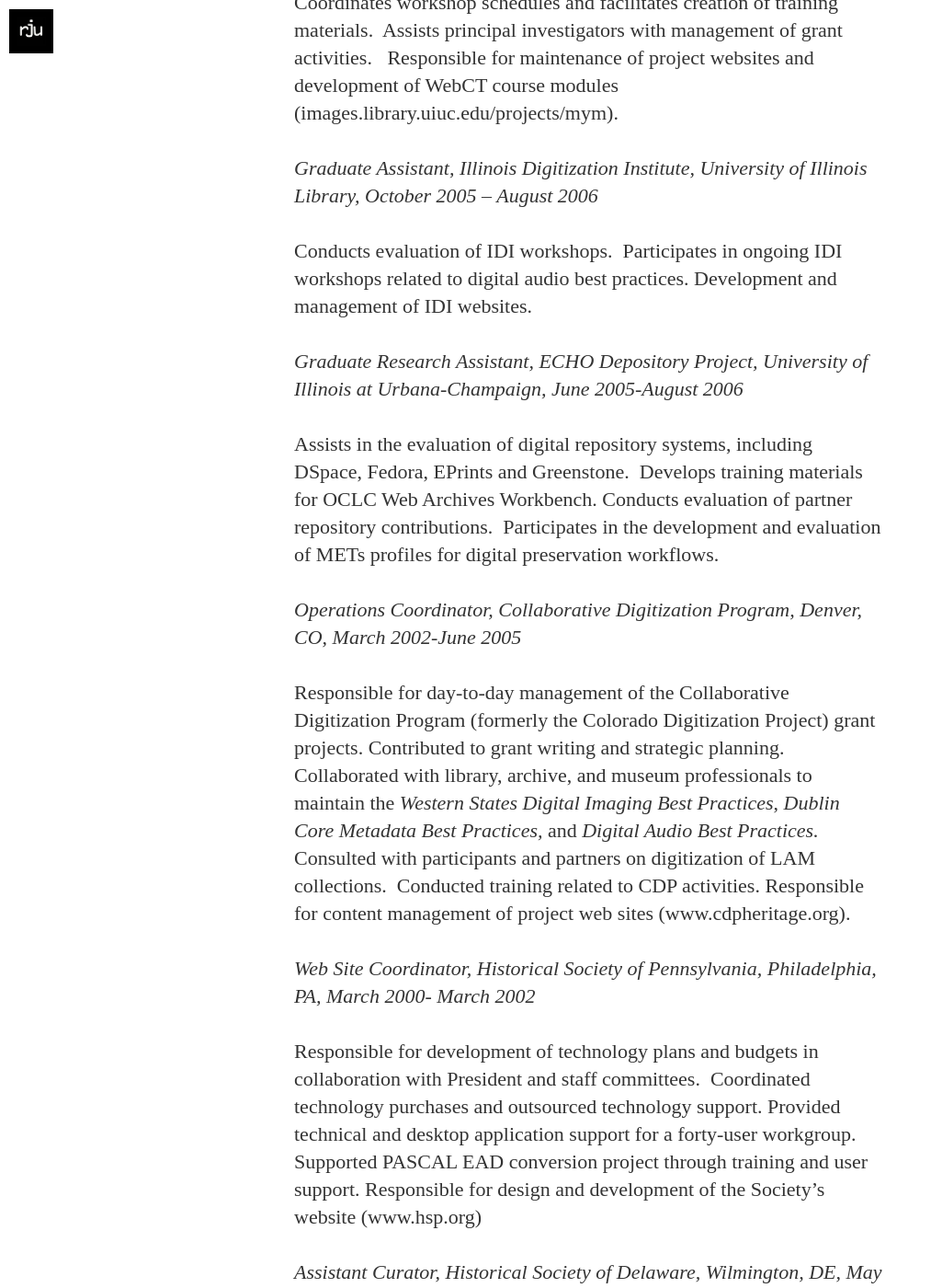
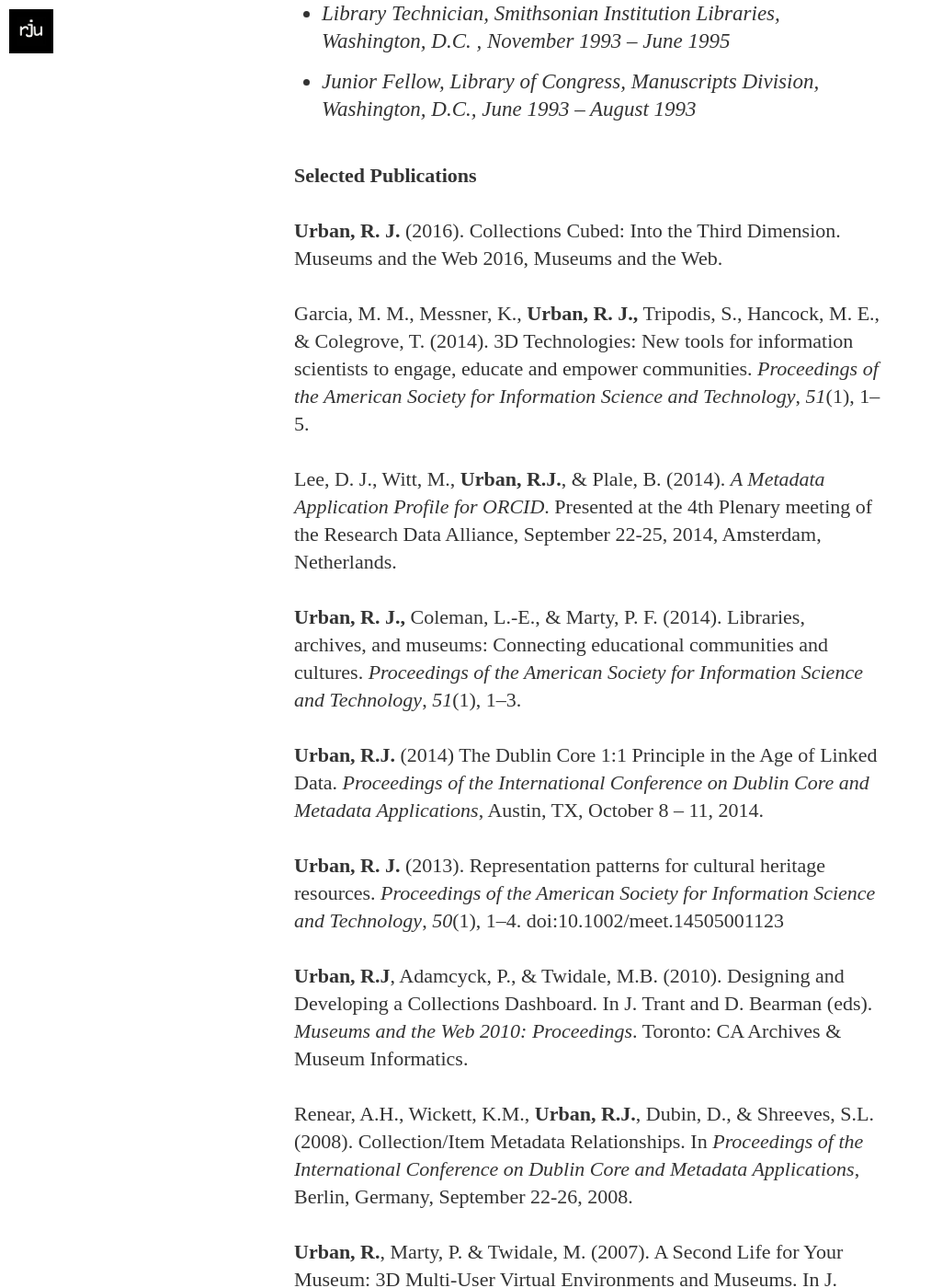
Before and after one commit to musebrarian/musebrarian.github.io, a Jekyll site: the page built from experience.md, in a window 1280 px wide and 1400 px high, scrolled down 1439 px. Shown: the whole window at 92% size, without its empty margins (0-1013 px from the left). Built offline with Jekyll 4.4.1, drawn with Linux system fonts in a browser that asks for light colours; nearby versions of some CDN libraries; some web fonts are replaced; some of the changed text lies outside the part shown.

Commit message:
updates
fixed experience markdown
added icons to config

```diff
--- a/_config.yml
+++ b/_config.yml
@@ -6,6 +6,7 @@ gems:
 # Site settings
 title: "Richard J. Urban"
 description: > # this means to ignore newlines until "email:"
+   <i class="fa fa-book" aria-hidden="true"></i> <i class="fa fa-folder-open" aria-hidden="true"></i> <i class="fa fa-university" aria-hidden="true"></i> <i class="fa fa-users" aria-hidden="true"></i>
    Libraries, Archives, Museums, and the Humanities
 
 email: richardjurban@gmail.com
--- a/experience.md
+++ b/experience.md
@@ -8,55 +8,23 @@ permalink: /experience/
 
 **Education**
 
-PhD, Library and Information Science, University of Illinois at Urbana-Champaign, May 2012
-
-MS Library and Information Science, University of Illinois at Urbana-Champaign, May 2006
-
-MA History with Certificate in Museum Studies, University of Delaware, May 1997
-
-BA History with Honors, Pennsylvania State University, May 1993
+- PhD, Library and Information Science, University of Illinois at Urbana-Champaign, May 2012
+- MS Library and Information Science, University of Illinois at Urbana-Champaign, May 2006
+- MA History with Certificate in Museum Studies, University of Delaware, May 1997
+- BA History with Honors, Pennsylvania State University, May 1993
 
 **Professional Experience**
 
-_Assistant Professor, Florida State University, 2012–present_
-
-Conducts research in cultural heritage metadata and Linked Open Data.  Development and delivery of MLIS/MSIT curricula (see Teaching).  Participates in departmental and university service activities.
-
-_Graduate Research Assistant.  IMLS Digital Collections and Content Project, September 2007 – 2009_
-
-Assists in the development of DCC social media activities (Flickr feasibility pilot, Sowing Culture blog/@sowingculture Twitter).  Participates in ongoing research to characterize relationships between item-level and collection-level metadata.  Conducts research and usability analysis related to IMLS DCC collection dashboard and development of IMLS DCC DPLA prototype (dpla.grainger.illinois.edu).
-
-_Project Coordinator, Metadata for You & Me: A Training Program for Shareable Metadata, University of Illinois Library, September 2006- February 2009_
-
-Coordinates workshop schedules and facilitates creation of training materials.  Assists principal investigators with management of grant activities.   Responsible for maintenance of project websites and development of WebCT course modules (images.library.uiuc.edu/projects/mym).
-
-_Graduate Assistant, Illinois Digitization Institute, University of Illinois Library, October 2005 – August 2006 _
-
-Conducts evaluation of IDI workshops.  Participates in ongoing IDI workshops related to digital audio best practices. Development and management of IDI websites.
-
-_Graduate Research Assistant, ECHO Depository Project, University of Illinois at Urbana-Champaign, June 2005-August 2006_
-
-Assists in the evaluation of digital repository systems, including DSpace, Fedora, EPrints and Greenstone.  Develops training materials for OCLC Web Archives Workbench. Conducts evaluation of partner repository contributions.  Participates in the development and evaluation of METs profiles for digital preservation workflows.
-
-_Operations Coordinator, Collaborative Digitization Program, Denver, CO, March 2002-June 2005_
-
-Responsible for day-to-day management of the Collaborative Digitization Program (formerly the Colorado Digitization Project) grant projects. Contributed to grant writing and strategic planning. Collaborated with library, archive, and museum professionals to maintain the _Western States Digital Imaging Best Practices_, _Dublin Core Metadata Best Practices,_ and _Digital Audio Best Practices._ Consulted with participants and partners on digitization of LAM collections.  Conducted training related to CDP activities. Responsible for content management of project web sites (www.cdpheritage.org).
-
-_Web Site Coordinator, Historical Society of Pennsylvania, Philadelphia, PA, March 2000- March 2002_
-
-Responsible for development of technology plans and budgets in collaboration with President and staff committees.  Coordinated technology purchases and outsourced technology support. Provided technical and desktop application support for a forty-user workgroup.  Supported PASCAL EAD conversion project through training and user support. Responsible for design and development of the Society's website (www.hsp.org)
-
-_Assistant Curator, Historical Society of Delaware, Wilmington, DE, May 1997- March 2000_
-
-Team member for the development and installation of the permanent exhibition _Distinctively Delaware_. Coordinated the design and implementation of web-based intranet and educational multimedia kiosks.  Wrote automation scripts and developed content for interactive kiosks.  Developed and maintained the Society's first online presence (www.hsd.org).
-
-_Library Technician, Smithsonian Institution Libraries, Washington, D.C. , November 1993 – June 1995 _
-
-Managed Gift and Exchange records and developed statistical reports.  Responsible for correspondence with international exchange partners.  Ordered serial and monograph titles.
-
-_Junior Fellow, Library of Congress, Manuscripts Division, Washington, D.C., June 1993 – August 1993_
-
-Responsible for the processing of personal papers and corporate records.  Assisted in the creation of archival finding aids.
+- _Assistant Professor, Florida State University, 2012–present_
+- _Graduate Research Assistant.  IMLS Digital Collections and Content Project, September 2007 – 2009_
+- _Project Coordinator, Metadata for You & Me: A Training Program for Shareable Metadata, University of Illinois Library, September 2006- February 2009_
+- _Graduate Assistant, Illinois Digitization Institute, University of Illinois Library, October 2005 – August 2006 _
+- _Graduate Research Assistant, ECHO Depository Project, University of Illinois at Urbana-Champaign, June 2005-August 2006_
+- _Operations Coordinator, Collaborative Digitization Program, Denver, CO, March 2002-June 2005_
+- _Web Site Coordinator, Historical Society of Pennsylvania, Philadelphia, PA, March 2000- March 2002_
+- _Assistant Curator, Historical Society of Delaware, Wilmington, DE, May 1997- March 2000_
+- _Library Technician, Smithsonian Institution Libraries, Washington, D.C. , November 1993 – June 1995 _
+- _Junior Fellow, Library of Congress, Manuscripts Division, Washington, D.C., June 1993 – August 1993_
 
 **Selected Publications**
 
@@ -84,26 +52,17 @@ Bailey-Hainer, B. & **Urban, R.** (2004). The Colorado Digitization Program: a c
 
 _Florida State University, School of Information (2012 – present)_
 
-Professor – LIS4351 User Experience Design (2015)
-
-Professor – LIS5275 Usability Analysis (2014 – 2015)
-
-Professor – LIS5590 Museum Informatics (2012 – 2015)
-
-Professor – LIS5703 Information Organization (2012, 2014, 2016)
-
-Professor – LIS5786 Information Architecture (2013 – 2016)
+- Professor – LIS4351 User Experience Design (2015)
+- Professor – LIS5275 Usability Analysis (2014 – 2015)
+- Professor – LIS5590 Museum Informatics (2012 – 2015)
+- Professor – LIS5703 Information Organization (2012, 2014, 2016)
+- Professor – LIS5786 Information Architecture (2013 – 2016)
 
 **Professional Service**
 
-Member, International Standardized Rights Statements Working Group (2014-2016)
-
-Consultant, Digital Public Library of America, DPLA Metadata Application Profile 3.0 (2013)
-
-IMLS Grant Review Panel (2004, 2009, 2010)
-
-NEH/IMLS Digital Initiatives Grant Review Panel (2007)
-
-NISO Standards Committee. Z39.87 _Technical Metadata for Still Images_ (2004-2005)
-
-Museum Computer Network (Board Member 2004-2010)
+- Member, International Standardized Rights Statements Working Group (2014-2016)
+- Consultant, Digital Public Library of America, DPLA Metadata Application Profile 3.0 (2013)
+- IMLS Grant Review Panel (2004, 2009, 2010)
+- NEH/IMLS Digital Initiatives Grant Review Panel (2007)
+- NISO Standards Committee. Z39.87 _Technical Metadata for Still Images_ (2004-2005)
+- Museum Computer Network (Board Member 2004-2010)
```
